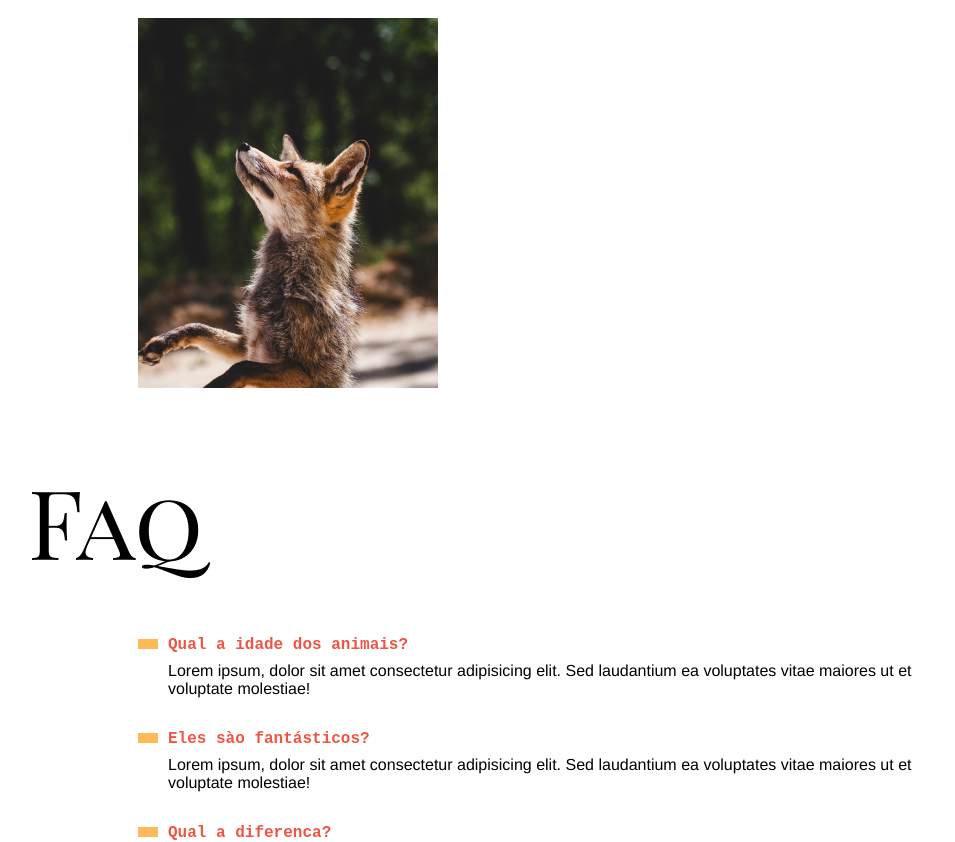
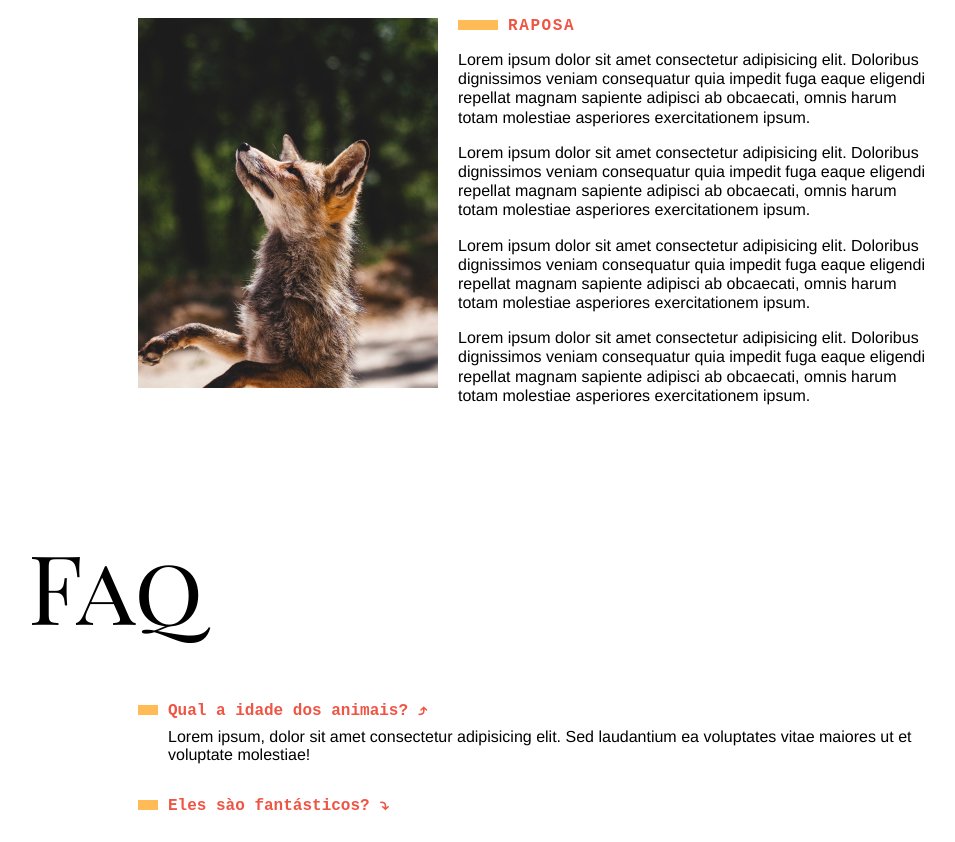
Before and after one commit to wiliamtaesunglee/js-room-origamid, a website: page index.html in a window 1280 px wide. Shown: the part 352-1194 px from the top of the page, without its empty margins (162-1117 px from the left). Drawn offline with Linux system fonts and the light colour scheme.

Commit message:
faq animation adicted

```diff
--- a/index.html
+++ b/index.html
@@ -7,7 +7,9 @@
     <meta name="viewport" content="width=device-width, initial-scale=1">
     <link href="https://fonts.googleapis.com/css?family=Playfair+Display+SC" rel="stylesheet">
     <link rel="stylesheet" type="text/css" media="screen" href="css/style.css" />
-
+    <script>
+        document.documentElement.className += ' js'
+    </script>
 </head>
     <nav class="menu" id="animais">
         <ul>
@@ -86,7 +88,7 @@
     </section>
     <section class="grid-section faq" id="faq">
         <h1 class="titulo">Faq</h1>
-        <dl class="faq-lista">
+        <dl class="faq-lista js-accordion">
             <dt>Qual a idade dos animais?</dt>
             <dd>Lorem ipsum, dolor sit amet consectetur adipisicing elit. Sed laudantium ea voluptates vitae maiores ut et voluptate molestiae!</dd>
 
--- a/js/script.js
+++ b/js/script.js
@@ -1,5 +1,11 @@
+function initTabNav() {
     const tabMenu = document.querySelectorAll('.js-tabmenu li');
     const tabContent = document.querySelectorAll('.js-tabcontent section');
+
+
+    if(tabMenu.length && tabMenu.length) {
+        tabContent[0].classList.add('ativo');
+
 
         function activeTab(index) {
             tabContent.forEach((section) => {
@@ -13,3 +19,30 @@ tabMenu.forEach((itemMenu, index) => {
                 activeTab(index);
             })
         });
+    }
+}
+
+initTabNav();
+
+function initAccordion() {
+    const accordionList = document.querySelectorAll('.js-accordion dt');
+    const activeClass = ('ativo')
+
+    if (accordionList.length) {
+    accordionList[0].classList.add(activeClass);
+    accordionList[0].nextElementSibling.classList.add(activeClass);
+
+
+    function activeAccordion() {
+        this.classList.toggle(activeClass);
+        this.nextElementSibling.classList.toggle(activeClass);
+    }
+
+    accordionList.forEach((item) => {
+        item.addEventListener('click', activeAccordion);
+    })
+    }
+}
+
+
+initAccordion();
--- a/src/scss/style.scss
+++ b/src/scss/style.scss
@@ -224,11 +224,11 @@ body {
     }
 }
 
-.js-tabcontent section {
+.js .js-tabcontent section {
     display: none;
 }
 
-.js-tabcontent section.ativo {
+.js .js-tabcontent section.ativo {
     display: block !important;
     animation: show .5s forwards;
 }
@@ -242,3 +242,23 @@ body {
         transform: translate3d(0, 0, 0)
     }
 }
+
+.js .js-accordion {
+
+    dd {
+        display: none;
+    &&.ativo {
+        display: block;
+    }
+    }
+
+    dt::after {
+        content: '⤵';
+        margin-left: 10px;
+
+    }
+
+    dt.ativo::after {
+        content: '⤴';
+    }
+}
```
Also changed, not shown: css/style.css, css/style.min.css. Lines whose indentation alone changed are shown as unchanged.
